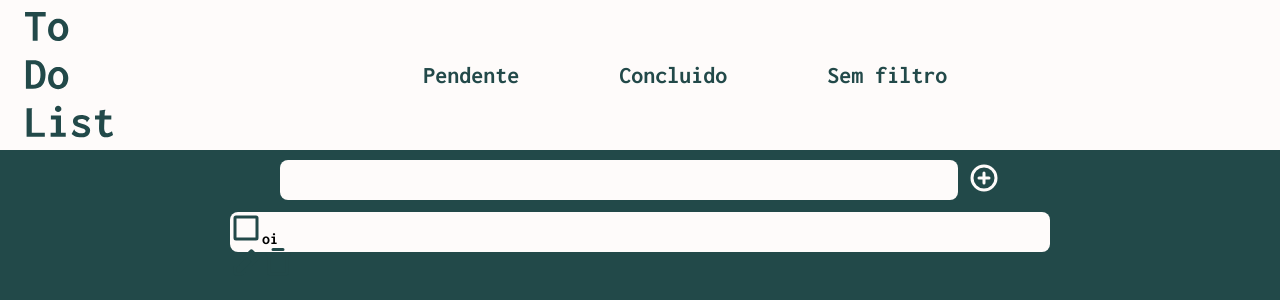
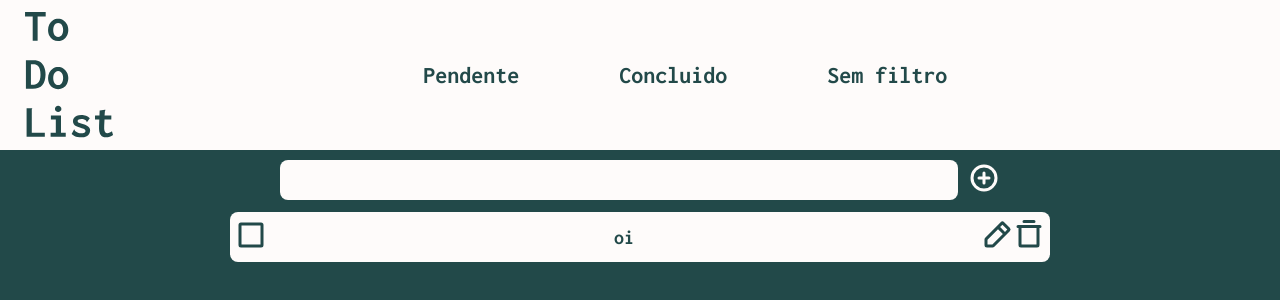
Before and after one commit to Charlie-Pencal/toDoList, a React (Vite) app: page / in a window 1280 px wide. Shown: the top 300 px of the page. Built offline with nearby package versions, Linux system fonts and the light colour scheme.

Commit message:
fix: Complementada a estilização dos itens

```diff
--- a/src/components/Item/Item.module.css
+++ b/src/components/Item/Item.module.css
@@ -1,9 +1,14 @@
 .listaTarefas{
     width: 820px;
-    height: 40px;
+    height: 50px;
     margin: 12px auto;
+    padding: 5px;
+    display: flex;
+    justify-content: space-between;
+    align-items: center;
     background-color: #FEFBFA;
     border-radius: 8px;
     font-family: Inconsolata, monospace;
-
+    color: #224949;
+    font-size: 20px;
 }
```
